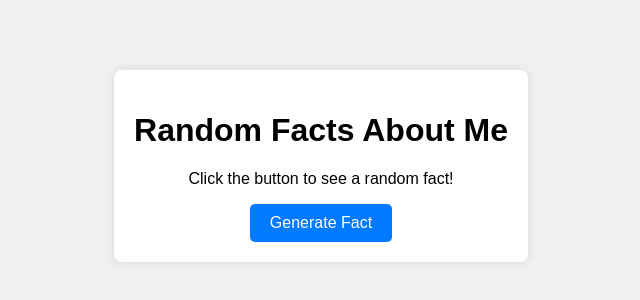
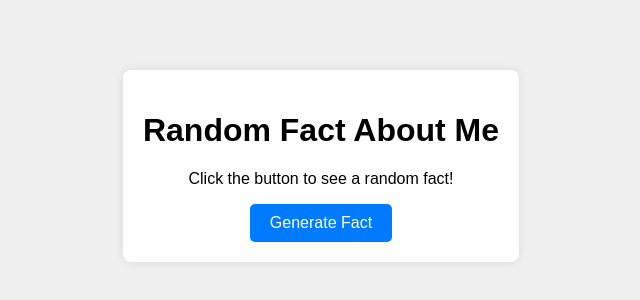
Before and after one commit to Monika803-ops/fun-facts, a plain HTML site: page index.html in a window 1280 px wide. Shown: the part 234-534 px from the top of the page, without its empty margins (319-959 px from the left). Drawn offline with Linux system fonts and the light colour scheme.

Commit message:
Update index.html

```diff
--- a/index.html
+++ b/index.html
@@ -3,12 +3,12 @@
 <head>
     <meta charset="UTF-8">
     <meta name="viewport" content="width=device-width, initial-scale=1.0">
-    <title>Random Facts App </title>
+    <title>Random Fact About Me</title>
     <link rel="stylesheet" href="style.css">
 </head>
 <body>
     <div class="container">
-        <h1>Random Facts About Me</h1>
+        <h1>Random Fact About Me</h1>
         <p id="fact">Click the button to see a random fact!</p>
         <button id="generateFact">Generate Fact</button>
     </div>
```
